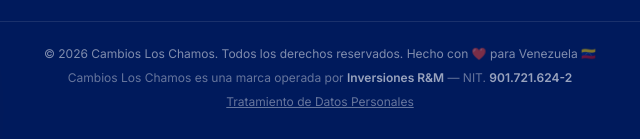
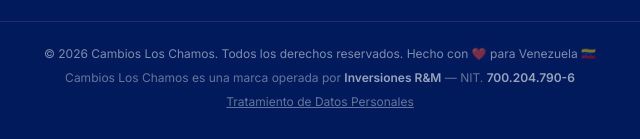
Before and after one commit to jbetancur12/cambios-los-chamos-frontpage, an Astro site: page /tratamiento-datos-personales in a window 1280 px wide. Shown: the part 4146-4285 px from the top of the page, 320-960 px from the left. Built offline with nearby package versions, Linux system fonts and the light colour scheme; Astro itself is replaced by a stand-in of ours.

Commit message:
fix: correct NIT to 700.204.790-6

```diff
--- a/src/components/footer.tsx
+++ b/src/components/footer.tsx
@@ -42,7 +42,7 @@
 
         {/* Vinculación legal con Inversiones R&M */}
         <div className="text-white/40">
-          Cambios Los Chamos es una marca operada por <span className="font-semibold text-white/60">Inversiones R&M</span> &mdash; NIT. <span className="font-semibold text-white/60">901.721.624-2</span>
+          Cambios Los Chamos es una marca operada por <span className="font-semibold text-white/60">Inversiones R&M</span> &mdash; NIT. <span className="font-semibold text-white/60">700.204.790-6</span>
         </div>
 
         <div>
```
